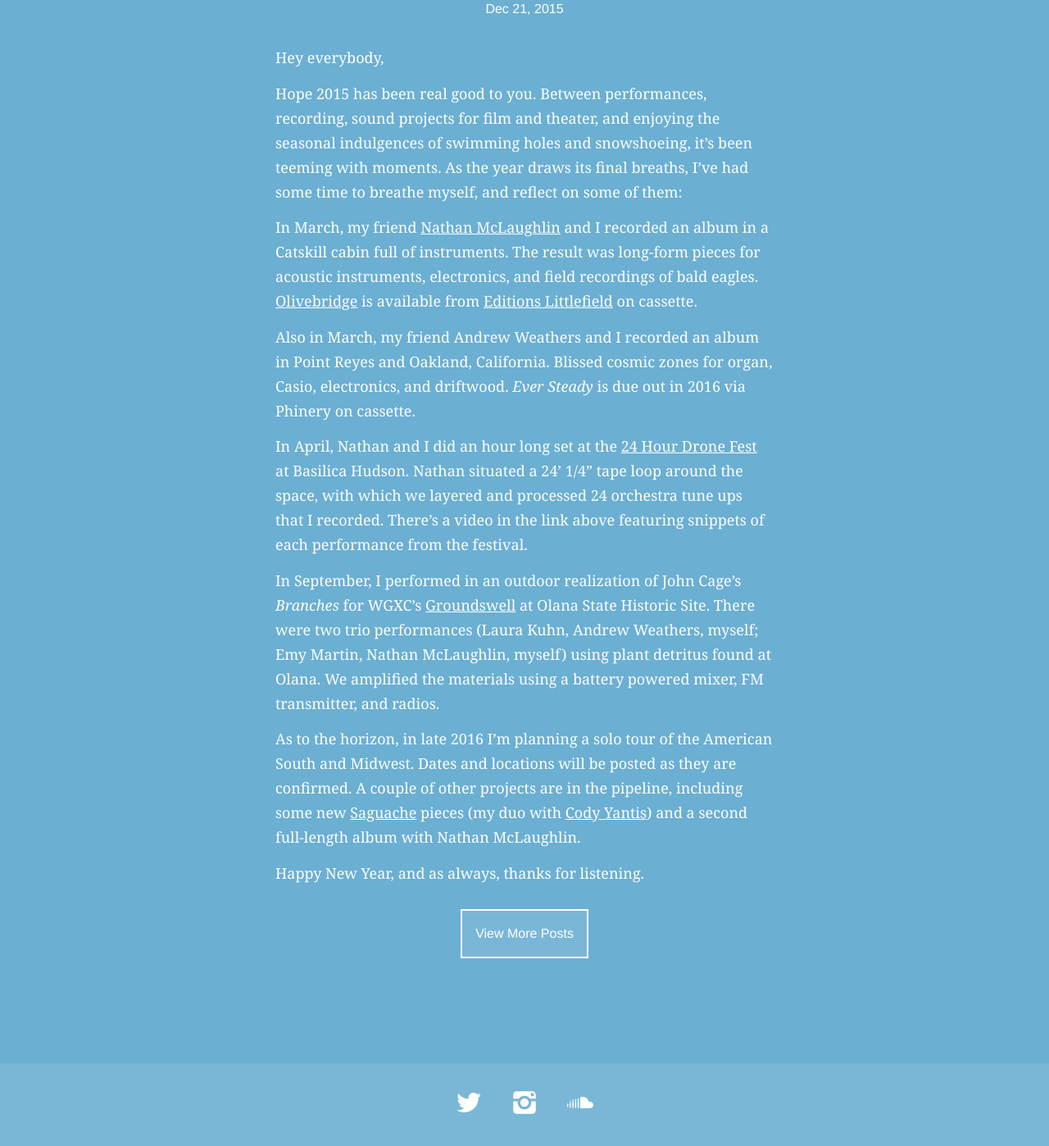
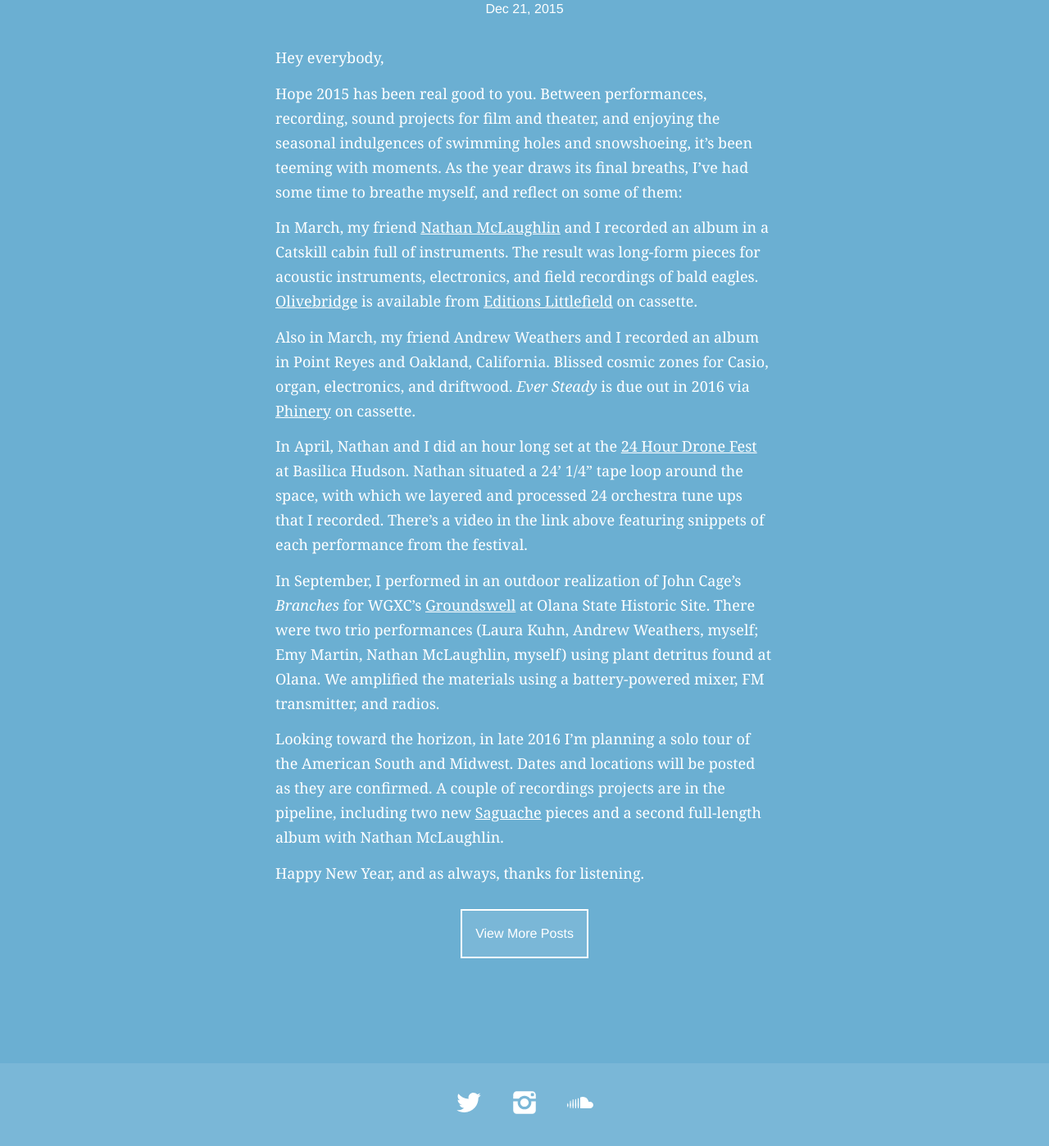
Before and after one commit to sethchrisman/sethchrisman.github.io, a Jekyll site: the page built from _posts/2015-12-22-recap.md, in a window 1280 px wide and 1400 px high, scrolled down 569 px. Shown: the whole window at 82% size. Built offline with Jekyll 4.4.1, drawn with Linux system fonts in a browser that asks for light colours.

Commit message:
Updated 2015-12-22-recap.md

```diff
--- a/_posts/2015-12-22-recap.md
+++ b/_posts/2015-12-22-recap.md
@@ -13,12 +13,12 @@
 
 In March, my friend [Nathan McLaughlin](http://www.nathanmclaughlin.info/) and I recorded an album in a Catskill cabin full of instruments. The result was long-form pieces for acoustic instruments, electronics, and field recordings of bald eagles. [Olivebridge](https://fullspectrumrecords.bandcamp.com/album/olivebridge) is available from [Editions Littlefield](http://fullspectrumrecords.com/catalog/olivebridge) on cassette.
 
-Also in March, my friend Andrew Weathers and I recorded an album in Point Reyes and Oakland, California. Blissed cosmic zones for organ, Casio, electronics, and driftwood. _Ever Steady_ is due out in 2016 via Phinery on cassette.
+Also in March, my friend Andrew Weathers and I recorded an album in Point Reyes and Oakland, California. Blissed cosmic zones for Casio, organ, electronics, and driftwood. _Ever Steady_ is due out in 2016 via [Phinery](http://www.phinery.net/) on cassette.
 
 In April, Nathan and I did an hour long set at the [24 Hour Drone Fest](http://basilicahudson.tumblr.com/post/119854029156/24-hour-drone-experiments-in-sound-and-music) at Basilica Hudson. Nathan situated a 24' 1/4" tape loop around the space, with which we layered and processed 24 orchestra tune ups that I recorded. There's a video in the link above featuring snippets of each performance from the festival.
 
-In September, I performed in an outdoor realization of John Cage's _Branches_ for WGXC's [Groundswell](https://wavefarm.org/archive/09a6h6) at Olana State Historic Site. There were two trio performances (Laura Kuhn, Andrew Weathers, myself; Emy Martin, Nathan McLaughlin, myself) using plant detritus found at Olana. We amplified the materials using a battery powered mixer, FM transmitter, and radios.
+In September, I performed in an outdoor realization of John Cage's _Branches_ for WGXC's [Groundswell](https://wavefarm.org/archive/09a6h6) at Olana State Historic Site. There were two trio performances (Laura Kuhn, Andrew Weathers, myself; Emy Martin, Nathan McLaughlin, myself) using plant detritus found at Olana. We amplified the materials using a battery-powered mixer, FM transmitter, and radios.
 
-As to the horizon, in late 2016 I'm planning a solo tour of the American South and Midwest. Dates and locations will be posted as they are confirmed. A couple of other projects are in the pipeline, including some new [Saguache](http://www.aridradio.com/) pieces (my duo with [Cody Yantis](http://codyyantis.com)) and a second full-length album with Nathan McLaughlin.
+Looking toward the horizon, in late 2016 I'm planning a solo tour of the American South and Midwest. Dates and locations will be posted as they are confirmed. A couple of recordings projects are in the pipeline, including two new [Saguache](http://www.aridradio.com/) pieces and a second full-length album with Nathan McLaughlin.
 
 Happy New Year, and as always, thanks for listening.
```
